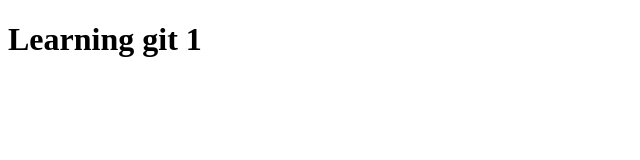
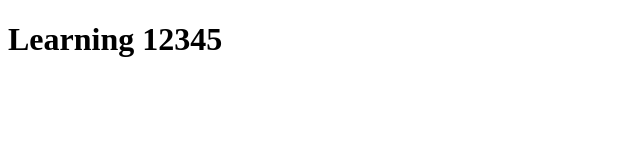
Before and after one commit to Dzhokh/My-First-Repository, a plain HTML site: page index.html in a window 1280 px wide. Shown: the full height of the page, 0-640 px from the left. Drawn offline with Linux system fonts and the light colour scheme.

Commit message:
modify index

```diff
--- a/index.html
+++ b/index.html
@@ -6,6 +6,6 @@
     <title>Document</title>
 </head>
 <body>
-    <h1>Learning git 1</h1>
+    <h1>Learning 12345</h1>
 </body>
 </html>
```
